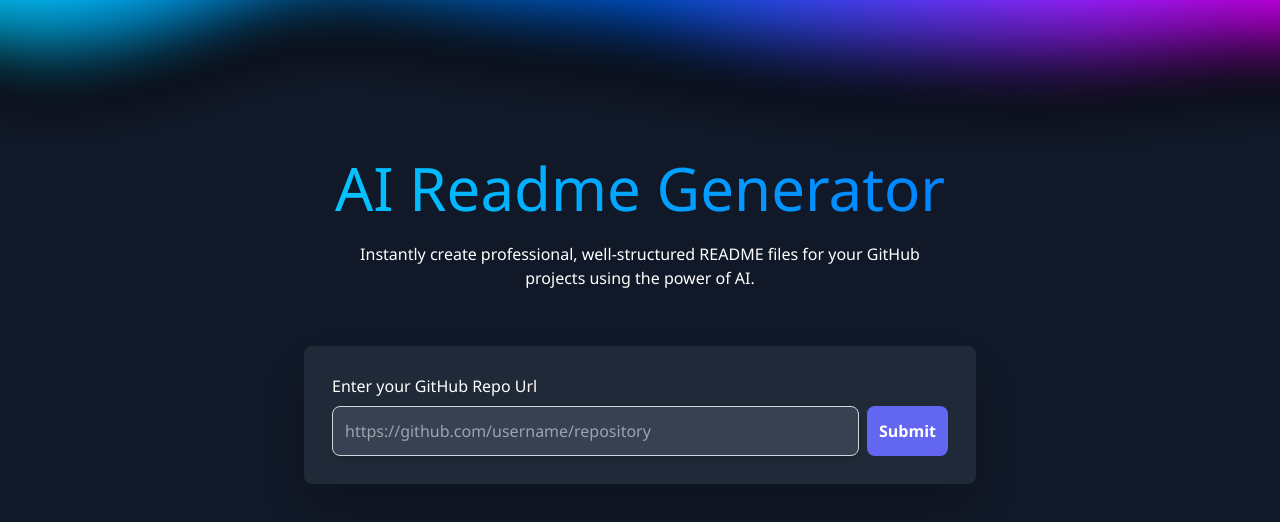
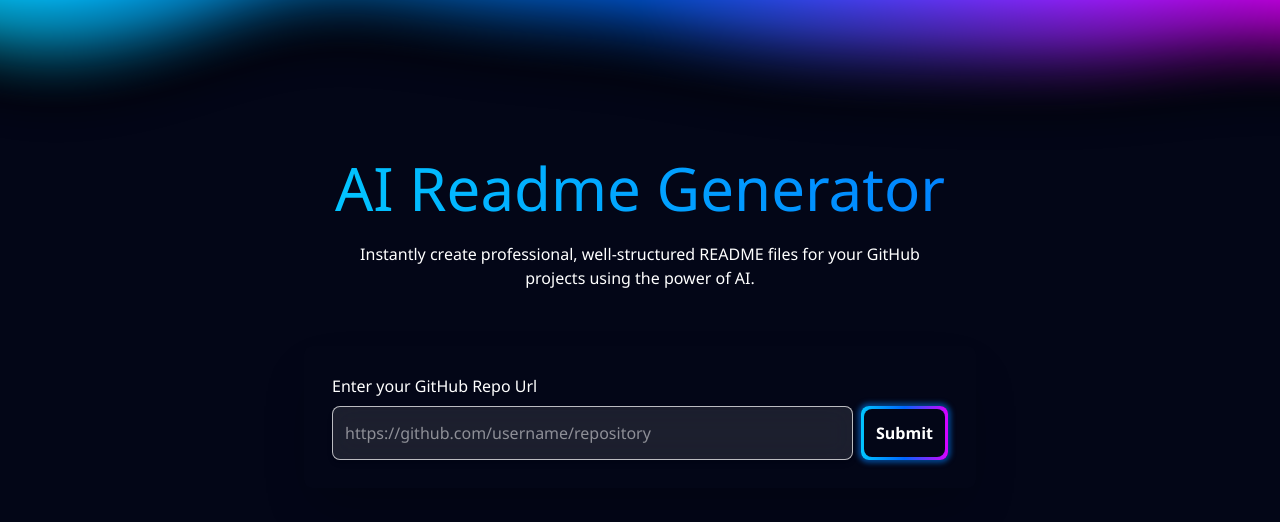
Before and after one commit to anand-106/Readme_generator_uisng_langgraph, a React (Create React App) app in the folder frontend/: page / in a window 1280 px wide. Shown: the top 522 px of the page. Built offline with nearby package versions, Linux system fonts and the light colour scheme.

Commit message:
backend  prompt update

```diff
--- a/frontend/src/components/ReadmePage/markdownComp.js
+++ b/frontend/src/components/ReadmePage/markdownComp.js
@@ -5,13 +5,21 @@
 import "highlight.js/styles/github-dark.css";
 import { useState } from "react";
 import { Download, Copy, CopyCheck } from "lucide-react";
-import { DotLottieReact } from "@lottiefiles/dotlottie-react";
+// import { DotLottieReact } from "@lottiefiles/dotlottie-react";
 
-export function MarkdownViewer({ readmeData, firstGenerate, isLoading }) {
+export function MarkdownViewer({
+  readmeData,
+  firstGenerate,
+  isLoading,
+  generateError,
+}) {
   const [activeTab, setActiveTab] = useState("preview");
 
   return (
-    <div className="h-full w-3/4 overflow-y-auto px-12 py-10 bg-[#0d1017] text-white font-sans relative scrollbar-thin scrollbar-track-slate-800 scrollbar-thumb-gray-300">
+    <div className="h-full w-3/4 overflow-y-auto px-12 py-10 bg-[#030617] text-white font-sans relative scrollbar-thin scrollbar-track-slate-800 scrollbar-thumb-gray-300">
+      {/* <h1 className="text-3xl font-sans font-bold text-transparent bg-clip-text bg-gradient-to-r from-[#ff6ec4] via-white to-[#7873f5] bg-[length:300%_100%] animate-shimmer">
+        Generating Readme...
+      </h1> */}
       {isLoading ? (
         <Loader />
       ) : (
@@ -56,6 +64,11 @@
             </pre>
           </div>
         ))}
+      {generateError && (
+        <div className="mt-4 text-red-400 w-full h-full font-semibold text-center flex justify-center items-center">
+          <h4>❌ Failed to generate README. Please try again.</h4>
+        </div>
+      )}
     </div>
   );
 }
@@ -138,8 +151,10 @@
 
 function Loader() {
   return (
-    <div className=" absolute top-0 left-0 h-full w-full flex justify-center items-center bg-[#0d1017] bg-opacity-90 z-50">
-      <DotLottieReact className="w-1/2" src="/loader.lottie" loop autoplay />
+    <div className="absolute top-0 left-0 h-full w-full flex justify-center items-center bg-[#0d1017] bg-opacity-90 z-50">
+      <h1 className="text-3xl font-sans font-bold text-transparent bg-clip-text bg-gradient-to-r from-pink-400 via-white to-purple-500 bg-[length:300%_100%] animate-shimmer leading-[1.4] pb-1">
+        Generating Readme...
+      </h1>
     </div>
   );
 }
--- a/frontend/src/components/ReadmePage/preferencesComp.js
+++ b/frontend/src/components/ReadmePage/preferencesComp.js
@@ -8,6 +8,7 @@
   setFirstGenerate,
   isLoading,
   setIsLoading,
+  setGenerateError,
 }) {
   const [proj_description, setDescription] = useState("");
   const [isRegenerate, setIsRegenerate] = useState(false);
@@ -39,11 +40,14 @@
         setSessionReady(true);
         console.log("Session Started");
       })
-      .catch((err) => console.log("Error starting session", err));
+      .catch((err) => {
+        console.log("Error starting session", err);
+      });
   }, []);
 
   const GenerateRequest = async () => {
     if (!sessionReady) return;
+    setGenerateError(null);
     console.log("generating with preferences:", preferences);
     console.log("Description:", proj_description);
     setIsLoading(true);
@@ -55,7 +59,11 @@
         project_description: proj_description,
         preferences: preferences,
       },
-    }).catch((err) => console.error(err));
+    }).catch((err) => {
+      console.error(err);
+
+      setGenerateError(err);
+    });
 
     setReadmeData(readmeResponse);
     setIsLoading(false);
@@ -65,6 +73,7 @@
 
   const reGenerateRequest = async () => {
     if (!sessionReady) return;
+    setGenerateError(null);
     console.log("Regenerating with preferences:", preferences);
     console.log("Description:", proj_description);
     setIsLoading(true);
@@ -76,7 +85,11 @@
         project_description: proj_description,
         preferences: preferences,
       },
-    }).catch((err) => console.log(err));
+    }).catch((err) => {
+      console.log(err);
+
+      setGenerateError(err);
+    });
     setReadmeData(readmeResponse);
     setIsLoading(false);
   };
@@ -92,24 +105,25 @@
       <CheckList preferences={preferences} setPreferences={setPreferences} />
 
       <div className="w-full mt-auto">
+        <div className=" rounded-lg p-[3px] bg-gradient-to-r from-[#02c6ff] via-[#0066ff] to-[#da00ff] transition-all duration-300 hover:scale-105 hover:shadow-[0_0_15px_10px_rgba(0,128,255,0.3)] ease-out shadow-[0_0_10px_3px_rgba(0,128,255,0.5)]">
           {isRegenerate ? (
             <button
               onClick={reGenerateRequest}
-            className={`text-black font-semibold min-w-full min-h-10 bg-slate-50 rounded-lg border-blue-400 border-2 ${
+              className={`text-white font-semibold min-w-full min-h-10 bg-[#030617] rounded-lg  ${
                 isLoading ? "opacity-50 cursor-not-allowed" : ""
               }`}
               disabled={isLoading || !sessionReady}
             >
               {sessionReady
                 ? isLoading
-                ? "Generating..."
-                : "Generate"
+                  ? "Regenerating..."
+                  : "Regenerate"
                 : "Server starting please wait.."}
             </button>
           ) : (
             <button
               onClick={GenerateRequest}
-            className={`text-black font-semibold min-w-full min-h-10 bg-slate-50 rounded-lg border-blue-400 border-2 ${
+              className={`text-white font-semibold min-w-full min-h-10 bg-[#030617] rounded-lg  ${
                 isLoading ? "opacity-50 cursor-not-allowed" : ""
               }`}
               disabled={isLoading || !sessionReady}
@@ -121,6 +135,7 @@
                 : "Server starting please wait.."}
             </button>
           )}
+        </div>
       </div>
     </div>
   );
@@ -163,12 +178,12 @@
 
 function CheckListItem({ text, checked, onChange }) {
   return (
-    <label className="flex items-center gap-3 p-3 rounded-lg bg-[#1e2733] hover:bg-[#2a3442] transition duration-500 ease-in-out cursor-pointer">
+    <label className="flex items-center gap-3 p-3 shadow-md rounded-lg bg-white/10 backdrop-blur-md hover:bg-white/15 transition-all duration-300 ease-in-out cursor-pointer">
       <input
         type="checkbox"
         checked={checked}
         onChange={onChange}
-        className="w-5 h-5 text-indigo-500 accent-indigo-500 bg-gray-800  rounded focus:ring-2 focus:ring-blue-400 transition duration-500 ease-in-out"
+        className="w-5 h-5 bg-transparent accent-white/10 opacity-75 focus:opacity-50 rounded-lg  transition duration-500 ease-in-out"
       />
       <span className="text-white text-lg font-medium">{text}</span>
     </label>
@@ -177,9 +192,9 @@
 
 function Description({ setDescription }) {
   return (
-    <div className="w-full h-72 border-indigo-500 rounded-lg border-2 mt-5">
+    <div className="w-full h-72  rounded-lg  mt-5">
       <textarea
-        className="h-full w-full rounded-lg bg-inherit text-white p-2 resize-none"
+        className="h-full w-full rounded-lg bg-white/10 backdrop-blur-md text-white p-2 resize-none focus:border-none focus:ring-0 outline-none"
         onChange={(e) => {
           setDescription(e.target.value);
         }}
--- a/frontend/src/components/home/LinkTextBox.js
+++ b/frontend/src/components/home/LinkTextBox.js
@@ -18,7 +18,7 @@
   };
 
   return (
-    <div className="w-full max-w-2xl bg-gray-800 p-7 rounded-lg shadow-2xl">
+    <div className="w-full max-w-2xl bg-[#030617] p-7 rounded-lg shadow-2xl">
       <p className="text-white mb-2">Enter your GitHub Repo Url</p>
       <form
         onSubmit={(e) => {
@@ -28,18 +28,18 @@
         className="w-full  flex"
       >
         <div className="w-full  flex gap-2">
-          <div className="bg-white rounded-xl shadow-md w-full">
+          <div className=" rounded-lg shadow-md w-full">
             <input
               type="url"
               placeholder="https://github.com/username/repository"
-              className="w-full p-3 bg-gray-700 border border-gray-300 rounded-lg focus:outline-none focus:ring-2 focus:ring-indigo-500 transition duration-200 ease-in-out text-white"
+              className="w-full h-full p-3 bg-white/10 border backdrop-blur-md border-white/70 rounded-lg placeholder-white/50 text-white transition-all duration-400 ease-out focus:shadow-[0_0_75px_10px_rgba(255,255,255,0.3)] hover:shadow-[0_0_15px_3px_rgba(255,255,255,0.3)]"
               value={repoUrl}
               onChange={(e) => setRepoUrl(e.target.value)}
             ></input>
           </div>
-          <div className=" rounded-xl">
+          <div className=" rounded-lg p-[3px] bg-gradient-to-r from-[#02c6ff] via-[#0066ff] to-[#da00ff] transition-all duration-300 hover:scale-105 hover:shadow-[0_0_15px_10px_rgba(0,128,255,0.3)] ease-out shadow-[0_0_5px_3px_rgba(0,128,255,0.5)]">
             <button
-              className="w-full h-full  bg-indigo-500  rounded-lg focus:outline-none focus:bg-indigo-600 text-center text-white font-semibold p-3 transition duration-200 ease-in-out"
+              className="w-full h-full  bg-[#030617]  rounded-lg  text-center text-white font-semibold p-3  "
               type="submit"
             >
               Submit
--- a/frontend/src/pages/HomePage.js
+++ b/frontend/src/pages/HomePage.js
@@ -4,7 +4,7 @@
 
 export function HomePage() {
   return (
-    <div className="min-h-screen bg-gray-900 w-full relative flex flex-col items-center justify-start ">
+    <div className="min-h-screen bg-[#030617] w-full relative flex flex-col items-center justify-start overflow-hidden">
       <Aurora
         className="absolute  w-full h-full top-0 z-1 pointer-events-none"
         colorStops={["#02c6ff", "#0066ff", "#da00ff"]}
--- a/frontend/src/pages/ReadmePage.js
+++ b/frontend/src/pages/ReadmePage.js
@@ -10,20 +10,23 @@
   const [readmeData, setReadmeData] = useState("");
   const [firstGenerate, setFirstGenerate] = useState(false);
   const [isLoading, setIsLoading] = useState(false);
+  const [generateError, setGenerateError] = useState("");
 
   return (
-    <div className="h-screen bg-[#14191f] flex overflow-hidden">
+    <div className="h-screen bg-[#030617] flex overflow-hidden selection:bg-white/30">
       <Preferences
         repoUrl={repoUrl}
         setReadmeData={setReadmeData}
         setFirstGenerate={setFirstGenerate}
         isLoading={isLoading}
         setIsLoading={setIsLoading}
+        setGenerateError={setGenerateError}
       />
       <MarkdownViewer
         readmeData={readmeData}
         firstGenerate={firstGenerate}
         isLoading={isLoading}
+        generateError={generateError}
       />
     </div>
   );
--- a/frontend/tailwind.config.js
+++ b/frontend/tailwind.config.js
@@ -9,9 +9,14 @@
           "50%": { backgroundPosition: "100% 50%" },
           "100%": { backgroundPosition: "0% 50%" },
         },
+        shimmer: {
+          "0%": { backgroundPosition: "-300% 0" },
+          "100%": { backgroundPosition: "300% 0" },
+        },
       },
       animation: {
         gradient: "gradient 8s linear infinite",
+        shimmer: "shimmer 1.5s ease-in-out infinite",
       },
       fontFamily: {
         sans: [
```
Also changed, not shown: 1 other file (tests, documents, lock files or other folders). Lines whose indentation alone changed are shown as unchanged.
